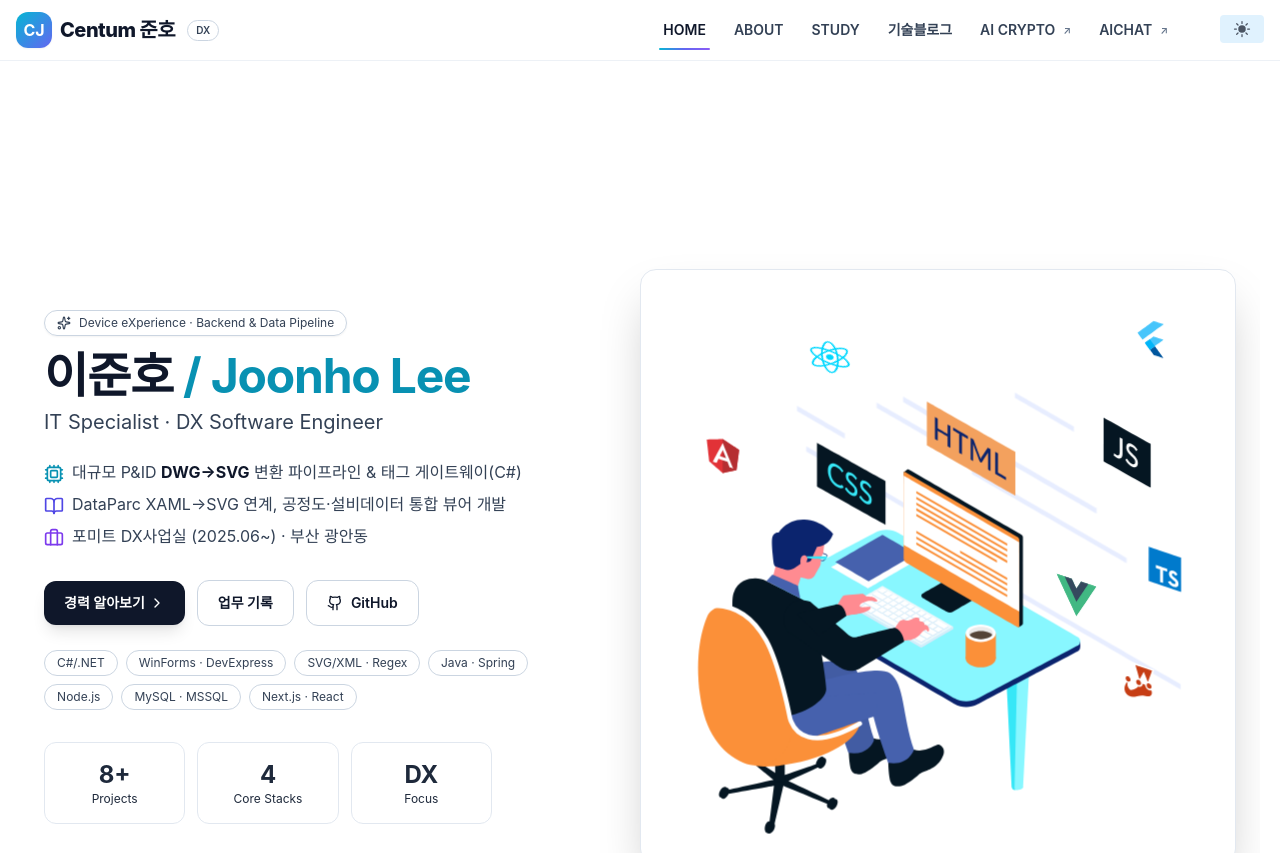
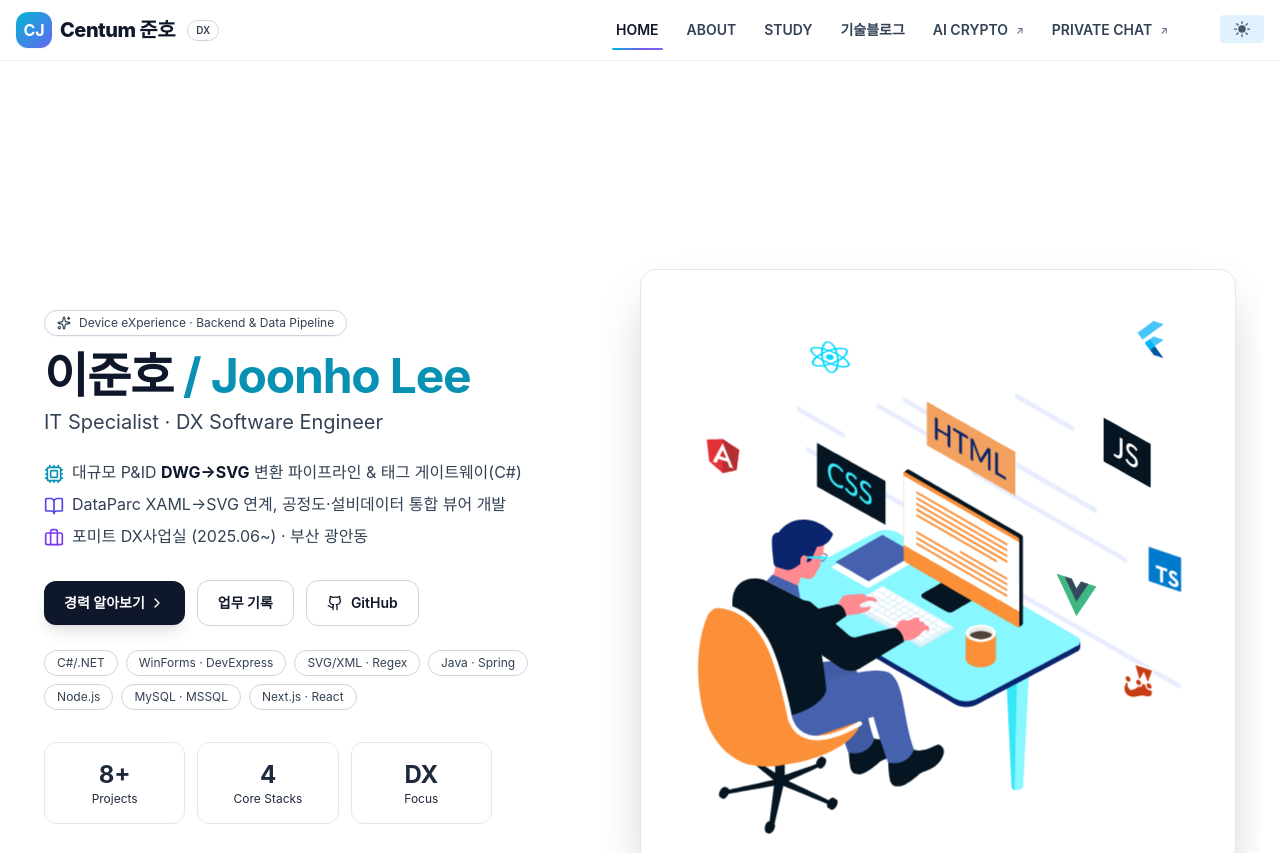
Before and after one commit to Centumjoonho/nextjs_portfolio_add_notion, a Next.js app: page / in a window 1280 px wide. Shown: the top 853 px of the page. Built offline with nearby package versions, Linux system fonts and the light colour scheme.

Commit message:
Replace AICHAT link with PRIVATE CHAT link

```diff
--- a/components/header.js
+++ b/components/header.js
@@ -10,7 +10,7 @@ const NAV_ITEMS = [
   { href: "/projects", label: "STUDY" },
   { href: "/blog", label: "기술블로그" },
   { href: "https://ai-crypto-gwv3.vercel.app/", label: "AI CRYPTO", external: true },
-  { href: "https://morphic-ai-answer-engine-generative-gkrdunho0.vercel.app/", label: "AICHAT", external: true },
+  { href: "https://anycable-theta.vercel.app/", label: "PRIVATE CHAT", external: true },
 ];
 
 export default function Header() {
```
